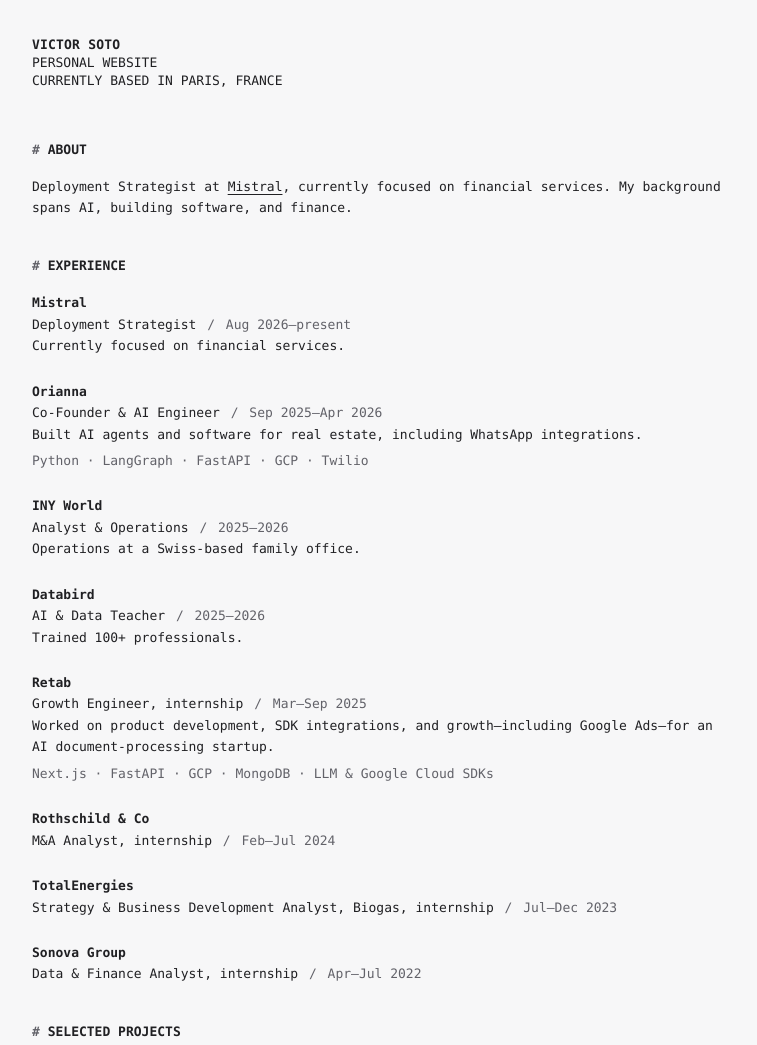
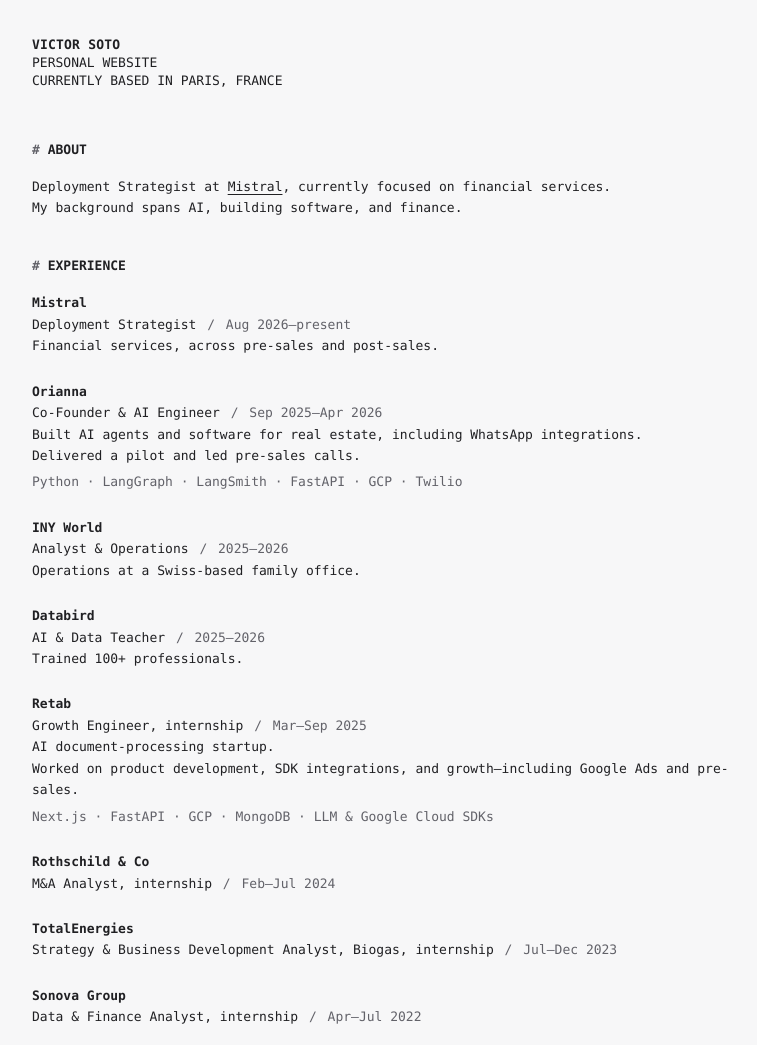
Before and after one commit to victorsotofr/victorsotofr.github.io, a plain HTML site: page index.html in a window 1280 px wide. Shown: the top 1045 px of the page, without its empty margins (16-773 px from the left). Drawn offline with Linux system fonts and the light colour scheme.

Commit message:
Review personal copy additions and clarify wording

```diff
--- a/index.html
+++ b/index.html
@@ -24,7 +24,8 @@
   <main id="about" tabindex="-1">
     <section aria-labelledby="about-heading">
       <h2 id="about-heading">About</h2>
-      <p>Deployment Strategist at <a href="https://mistral.ai/">Mistral</a>, currently focused on financial services. My background spans AI, building software, and finance.</p>
+      <p>Deployment Strategist at <a href="https://mistral.ai/">Mistral</a>, currently focused on financial services.</p>
+      <p>My background spans AI, building software, and finance.</p>
     </section>
 
     <section aria-labelledby="experience-heading">
@@ -33,13 +34,14 @@
         <li>
           <h3>Mistral</h3>
           <p>Deployment Strategist <span class="separator" aria-hidden="true">/</span> <span class="date">Aug 2026–present</span></p>
-          <p class="detail">Currently focused on financial services.</p>
+          <p class="detail">Financial services, across pre-sales and post-sales.</p>
         </li>
         <li>
           <h3>Orianna</h3>
           <p>Co-Founder &amp; AI Engineer <span class="separator" aria-hidden="true">/</span> <span class="date">Sep 2025–Apr 2026</span></p>
           <p class="detail">Built AI agents and software for real estate, including WhatsApp integrations.</p>
-          <p class="stack">Python · LangGraph · FastAPI · GCP · Twilio</p>
+          <p class="detail">Delivered a pilot and led pre-sales calls.</p>
+          <p class="stack">Python · LangGraph · LangSmith · FastAPI · GCP · Twilio</p>
         </li>
         <li>
           <h3>INY World</h3>
@@ -54,7 +56,8 @@
         <li>
           <h3>Retab</h3>
           <p>Growth Engineer, internship <span class="separator" aria-hidden="true">/</span> <span class="date">Mar–Sep 2025</span></p>
-          <p class="detail">Worked on product development, SDK integrations, and growth—including Google Ads—for an AI document-processing startup.</p>
+          <p class="detail">AI document-processing startup.</p>
+          <p class="detail">Worked on product development, SDK integrations, and growth—including Google Ads and pre-sales.</p>
           <p class="stack">Next.js · FastAPI · GCP · MongoDB · LLM &amp; Google Cloud SDKs</p>
         </li>
         <li>
@@ -102,7 +105,7 @@
     </section>
 
     <section aria-labelledby="interests-heading">
-      <h2 id="interests-heading">Away from the keyboard</h2>
+      <h2 id="interests-heading">Away from work</h2>
       <p>Windsurfing, surfing, alpine skiing, rugby, judo, and sailing.</p>
     </section>
   </main>
```
